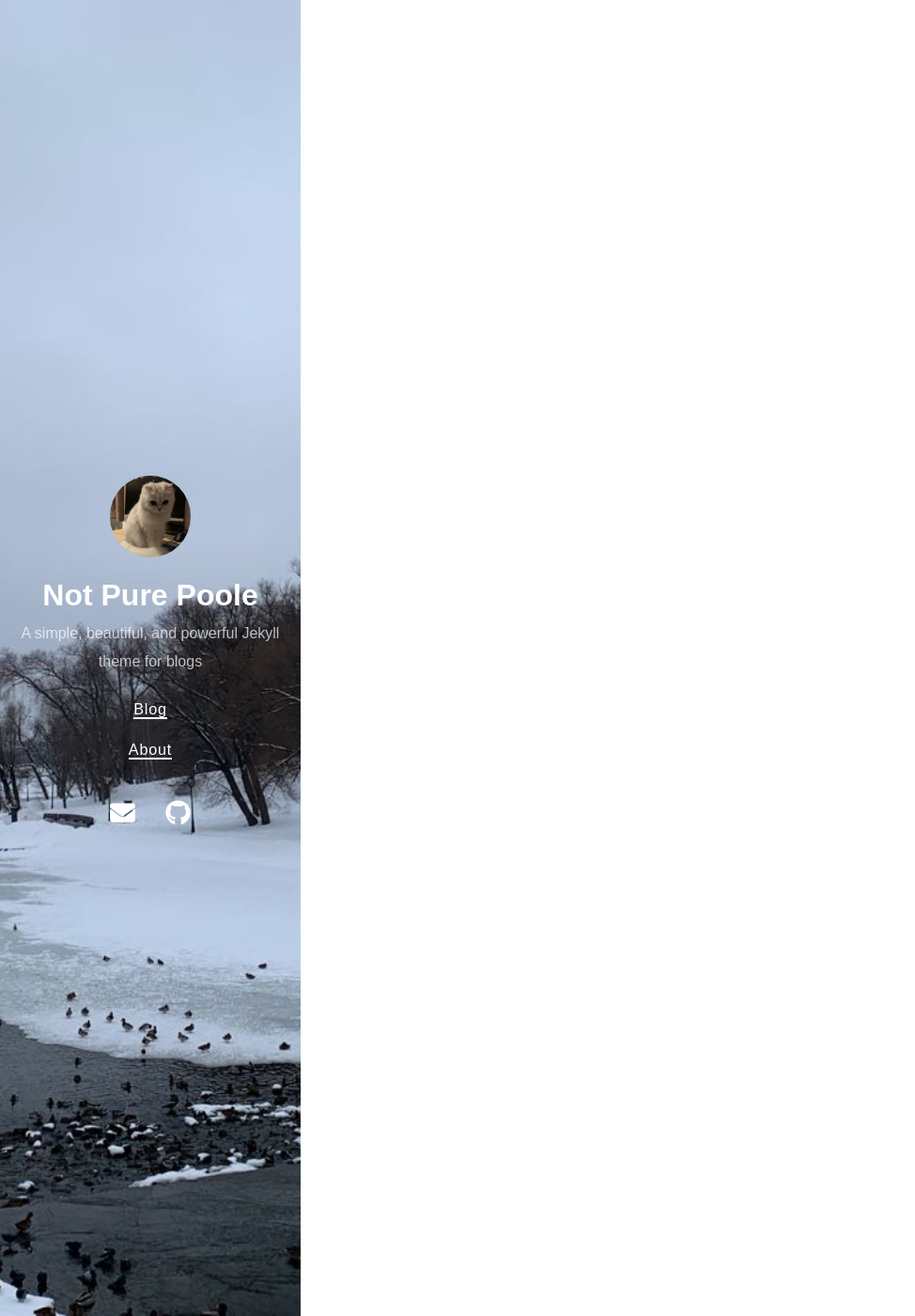
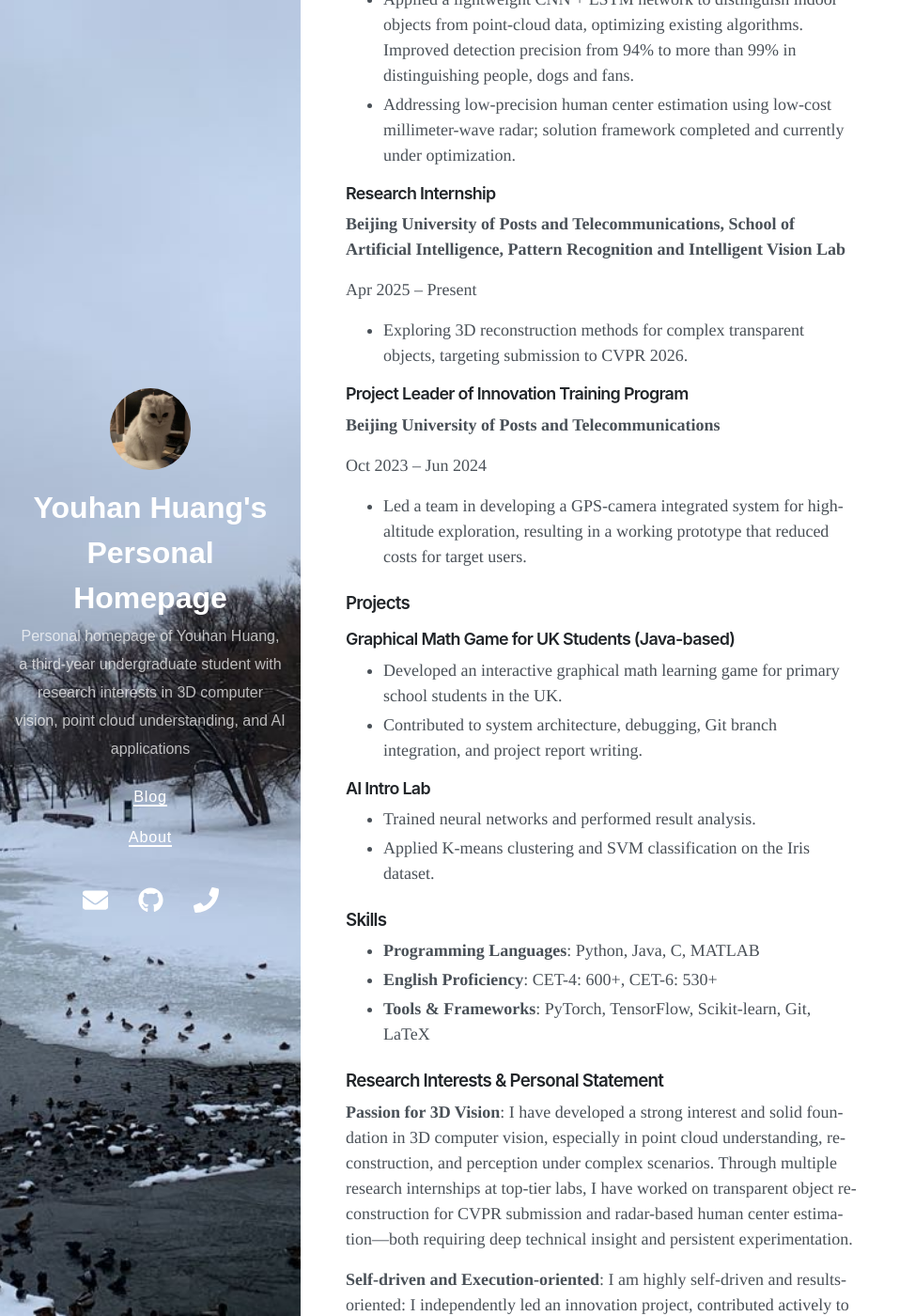
Before and after one commit to JohanHuang2005/JH.github.io, a Jekyll site: the page built from about.md, in a window 1280 px wide and 1400 px high, scrolled down 1470 px. Shown: the whole window at 94% size, without its empty margins (0-974 px from the left). Built offline with Jekyll 4.4.1, drawn with Linux system fonts in a browser that asks for light colours; nearby versions of some CDN libraries; some of the changed text lies outside the part shown.

Commit message:
Update personal webpage with academic background

```diff
--- a/_config.yml
+++ b/_config.yml
@@ -1,7 +1,7 @@
 # Setup
-title: Not Pure Poole
-description: A simple, beautiful, and powerful Jekyll theme for blogs
-url: https://vszhub.github.io
+title: Youhan Huang's Personal Homepage  # 替换为你的名字
+description: Personal homepage of Youhan Huang, a third-year undergraduate student with research interests in 3D computer vision, point cloud understanding, and AI applications  # 替换为你的网站描述
+url: https://youhanhuang.github.io  # 替换为你的GitHub Pages URL
 avatar: /avatar.jpeg
 paginate: 5
 permalink: pretty
@@ -29,16 +29,15 @@
 
 # Optimize Jekyl SEO Tag
 twitter:
-  username: vszhub
+  username: yourtwitterusername  # 替换为你的Twitter用户名（可选）
   card: summary
 logo: logo.png
 social:
-  name: Songzi Vong
+  name: Youhan Huang  # 替换为你的名字
   links:
-    - https://twitter.com/vszhub
-    - https://github.com/vszhub
-google_site_verification: xxxxx
-lang: en
+    - https://github.com/youhanhuang  # 保留你的GitHub链接
+google_site_verification: xxxxx  # 如果你有Google验证代码，可以添加
+lang: en  # 设置为英文
 
 sass:
   sass_dir: _sass
@@ -54,6 +53,6 @@
 
 # Specify the author for blog posts
 author:
-  name: Songzi Vong
-  url: https://github.com/vszhub/
-  email: vszhub@gmail.com
+  name: Youhan Huang  # 替换为你的名字
+  url: https://github.com/youhanhuang/  # 替换为你的GitHub或个人网站
+  email: youhan.huang@se23.qmul.ac.uk  # 替换为你的邮箱
--- a/about.md
+++ b/about.md
@@ -1,8 +1,83 @@
 ---
 layout: page
-title: About
+title: About Me
 ---
 
-**Not Pure Poole** is a simple, beautiful, and powerful Jekyll theme for blogs. It is built on [Poole](https://github.com/poole/poole) and [Pure](https://purecss.io/).
+Hello! I'm Youhan Huang, a third-year undergraduate student with a strong passion for 3D computer vision, point cloud understanding, and AI applications.
 
-For more information about Not Pure Poole, please browse the [README](https://github.com/vszhub/not-pure-poole) file.
+### Contact Information
+- **Location**: Beijing, China
+- **Email**: youhan.huang@se23.qmul.ac.uk
+- **Phone**: +86 13501173033
+- **GitHub**: [github.com/youhanhuang](https://github.com/youhanhuang)
+
+### Education Background
+**Beijing University of Posts and Telecommunications & Queen Mary University of London (joint program)**
+
+BSc(Eng) FT Electronic Information Engineering
+Sept 2023 – Sept 2027
+- **GPA**: 92.32/100
+- **Rank**: 2/102
+- **Key Courses**:
+  - Programming Fundamentals (96)
+  - Mathematics (93/94/97)
+  - Physics Experiment (95)
+  - Computer Network (97)
+  - Artificial Intelligence (95)
+  - Data Design (94)
+
+### Awards
+- **2023-2024 National Scholarship**
+- **2023-2024 the Honor of Merit Student**
+- **Honorable Mention, Mathematical Contest in Modeling (MCM), COMAP 2025**
+- **3rd Prize in the 16th National College Student Mathematics Contest, 2024**
+- **3rd Prize in the 17th "Rising Star" English Speech Contest, 2024**
+
+### Research Experience
+
+#### Research Internship
+**Peking University, School of Computer Science, Wireless Sensing Group**
+
+Aug 2024 – Present
+- Used prompt engineering to input 3D point cloud data into Baidu LLM API, proving the model's ability to handle common-sense questions.
+- Digital signals processed with MATLAB for high-precision ranging. Found no significant differences in accuracy between the CZT-FFT combined algorithm and FFT when detecting stable moving objects; suitable for detecting objects with sudden behavioral changes.
+- Applied a lightweight CNN + LSTM network to distinguish indoor objects from point-cloud data, optimizing existing algorithms. Improved detection precision from 94% to more than 99% in distinguishing people, dogs and fans.
+- Addressing low-precision human center estimation using low-cost millimeter-wave radar; solution framework completed and currently under optimization.
+
+#### Research Internship
+**Beijing University of Posts and Telecommunications, School of Artificial Intelligence, Pattern Recognition and Intelligent Vision Lab**
+
+Apr 2025 – Present
+- Exploring 3D reconstruction methods for complex transparent objects, targeting submission to CVPR 2026.
+
+#### Project Leader of Innovation Training Program
+**Beijing University of Posts and Telecommunications**
+
+Oct 2023 – Jun 2024
+- Led a team in developing a GPS-camera integrated system for high-altitude exploration, resulting in a working prototype that reduced costs for target users.
+
+### Projects
+
+#### Graphical Math Game for UK Students (Java-based)
+- Developed an interactive graphical math learning game for primary school students in the UK.
+- Contributed to system architecture, debugging, Git branch integration, and project report writing.
+
+#### AI Intro Lab
+- Trained neural networks and performed result analysis.
+- Applied K-means clustering and SVM classification on the Iris dataset.
+
+### Skills
+
+- **Programming Languages**: Python, Java, C, MATLAB
+- **English Proficiency**: CET-4: 600+, CET-6: 530+
+- **Tools & Frameworks**: PyTorch, TensorFlow, Scikit-learn, Git, LaTeX
+
+### Research Interests & Personal Statement
+
+**Passion for 3D Vision**: I have developed a strong interest and solid foundation in 3D computer vision, especially in point cloud understanding, reconstruction, and perception under complex scenarios. Through multiple research internships at top-tier labs, I have worked on transparent object reconstruction for CVPR submission and radar-based human center estimation—both requiring deep technical insight and persistent experimentation.
+
+**Self-driven and Execution-oriented**: I am highly self-driven and results-oriented: I independently led an innovation project, contributed actively to algorithm optimization in research teams, and continuously improved through hands-on engineering. I deeply value lifelong learning and independent thinking, which motivate me to dive into unfamiliar frameworks, explore state-of-the-art techniques, and adapt quickly to new challenges.
+
+**Vision for AI Solutions**: My long-term goal is to become a solution architect who bridges the gap between cutting-edge AI technologies and real-world applications, particularly in perception-driven systems. I look forward to expanding my expertise into broader AI deployment frameworks such as Multimodal LLMs in the future.
+
+Thank you for visiting my personal homepage!
```
Also changed, not shown: _data/social.yml (+5 -2 lines), 个人主页修改指南.md (added, +294 -0 lines), 1 other file.
